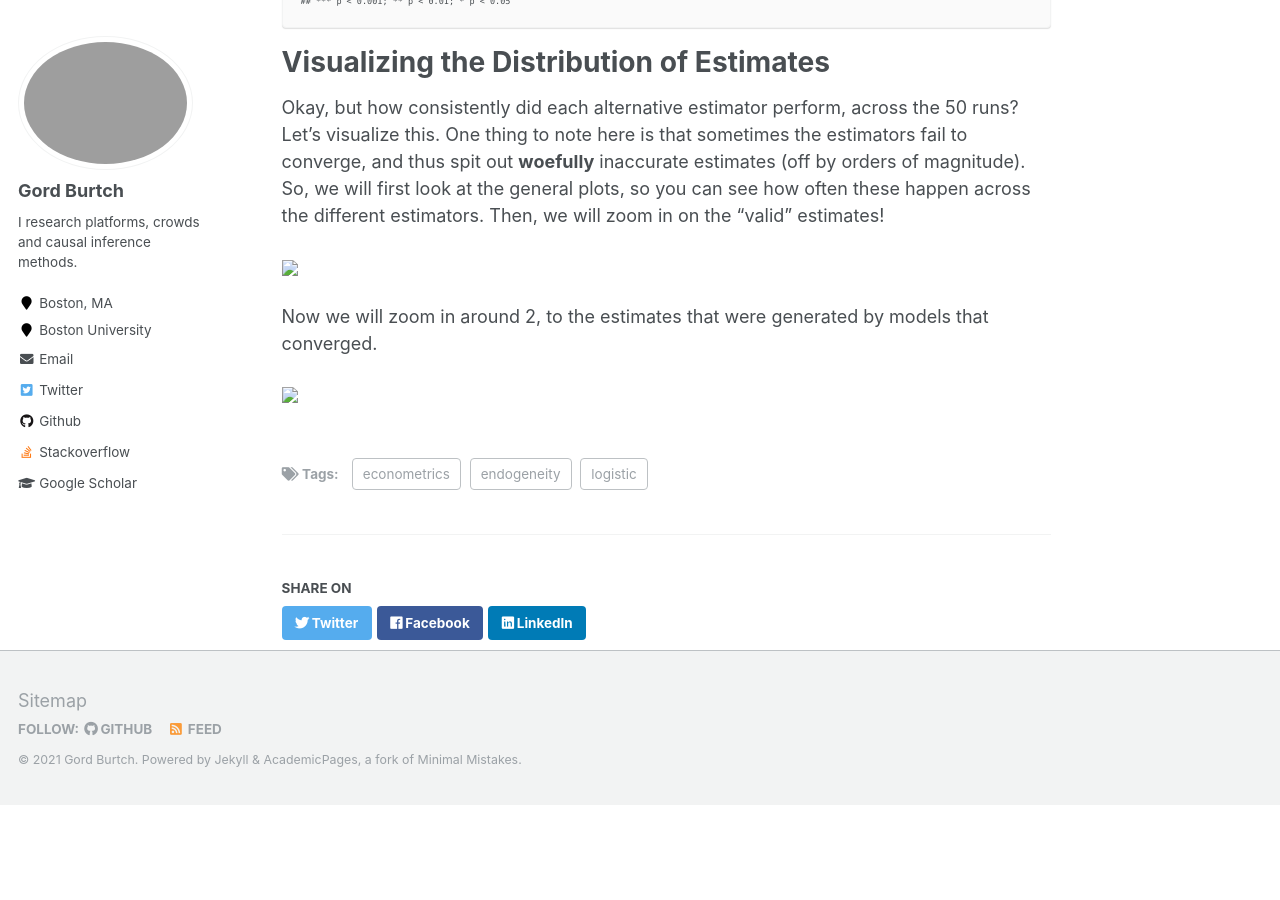
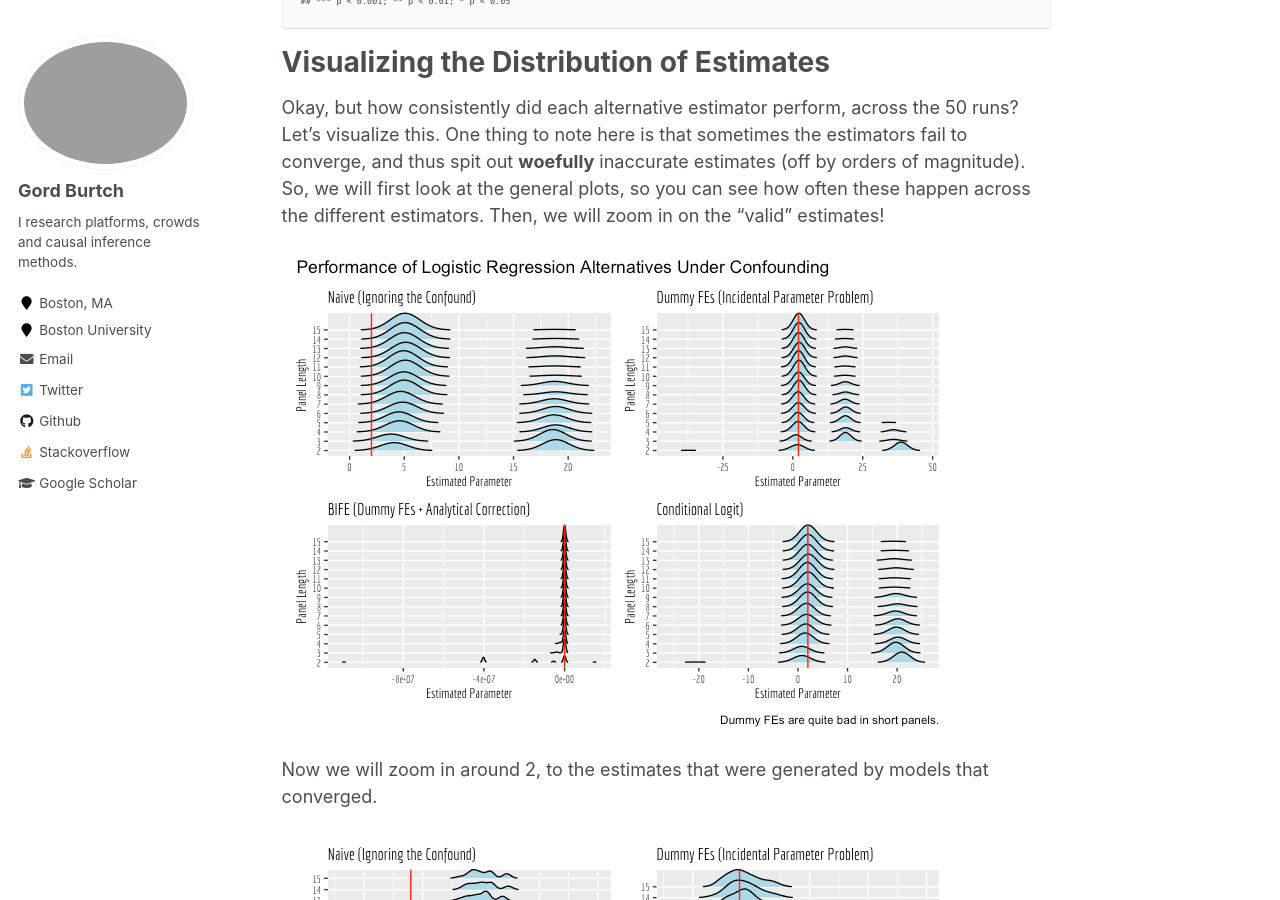
Before and after one commit to gburtch/gburtch.github.io, a Jekyll site: the page built from _posts/2021-03-08-logit-ipp.md, in a window 1280 px wide and 900 px high, scrolled down 3313 px. Built offline with Jekyll 4.4.1, drawn with Linux system fonts in a browser that asks for light colours; before the commit the page ends 4118 px from its top, so only the background shows below that.

Commit message:
and again.

```diff
--- a/_posts/2021-03-08-logit-ipp.md
+++ b/_posts/2021-03-08-logit-ipp.md
@@ -189,9 +189,9 @@ will first look at the general plots, so you can see how often these
 happen across the different estimators. Then, we will zoom in on the
 “valid” estimates!
 
-<img src="https://gburtch.github.io/_posts/logit-ipp_files/figure-gfm/plots-1.png" >
+<img src="https://gburtch.github.io/images/logit-ipp_files/figure-gfm/plots-1.png" >
 
 Now we will zoom in around 2, to the estimates that were generated by
 models that converged.
 
-<img src="https://gburtch.github.io/_posts/logit-ipp_files/figure-gfm/plots_trunc-1.png" >
+<img src="https://gburtch.github.io/images/logit-ipp_files/figure-gfm/plots_trunc-1.png" >
```
Also changed, not shown: images/logit-ipp_files/figure-gfm/plots-1.png (renamed from _posts/logit-ipp_files/figure-gfm/plots-1.png), images/logit-ipp_files/figure-gfm/plots_trunc-1.png (renamed from _posts/logit-ipp_files/figure-gfm/plots_trunc-1.png), 4 other files.
